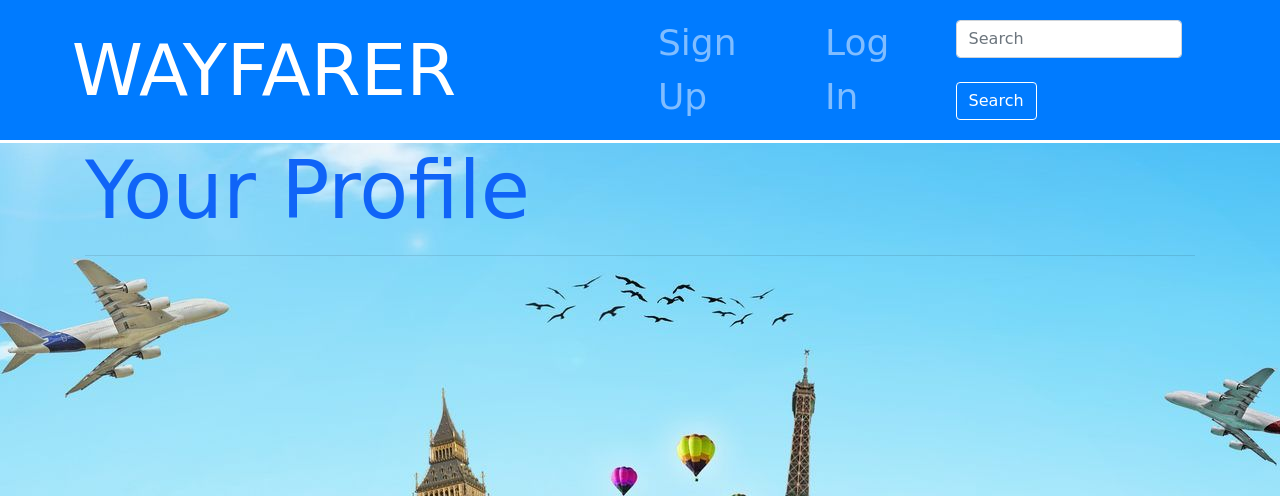
After one commit to skaiser33/wayfarer, a Django app: page /profile/ in a window 1280 px wide. The commit adds this page. Shown: the top 496 px of the page. Run offline with Django 3.2, Linux system fonts and the light colour scheme; some libraries are stand-ins or nearby versions; some web fonts are replaced.

Commit message:
adds profile page and login/logout visibility based on login status

```diff
--- a/main_app/templates/base.html
+++ b/main_app/templates/base.html
@@ -35,15 +35,24 @@
     </div>
     <div class="navbar-collapse collapse w-100 order-3 dual-collapse2">
       <ul class="navbar-nav ml-auto">
+        {% if user.is_authenticated %}
           <li class="nav-item">
             <a class="nav-link" href="/about">About</a>
           </li>
+          <li class="nav-item">
+            <a class="nav-link" href="/profile">Profile</a>
+          </li>
+          <li class="nav-item">
+            <a class="nav-link" href="{% url 'logout' %}">Log Out</a>
+          </li>
+        {% else %}
           <li class="nav-item">
             <a class="nav-link" href="{% url 'signup' %}">Sign Up</a>
           </li>
           <li class="nav-item">
             <a class="nav-link" href="{% url 'login' %}">Log In</a>
           </li>
+        {% endif %}
         {% comment %} <li class="nav-item dropdown">
           <a class="nav-link dropdown-toggle" href="#" id="navbarDropdownMenuLink" data-toggle="dropdown" aria-haspopup="true" aria-expanded="false">Dropdown</a>
           <div class="dropdown-menu" aria-labelledby="navbarDropdownMenuLink">
--- /dev/null
+++ b/main_app/templates/profile.html
@@ -0,0 +1,8 @@
+{% extends 'base.html' %}
+{% block content %}
+
+  <h1>Your Profile</h1>
+  <hr />
+
+
+{% endblock %}
--- a/main_app/urls.py
+++ b/main_app/urls.py
@@ -4,5 +4,6 @@ from . import views
 urlpatterns = [
   path('', views.home, name='home'),
   path('about/', views.about, name='about'),
+  path('profile/', views.profile, name='profile'),
   path('accounts/signup/', views.signup, name='signup'),
 ]
--- a/main_app/views.py
+++ b/main_app/views.py
@@ -8,9 +8,13 @@ from .models import Profile
 def home(request):
   return render(request, 'home.html')
 
-# Define the home view
+# Define the about view
 def about(request):
   return render(request, 'about.html')
+
+# Define the profile view
+def profile(request):
+  return render(request, 'profile.html')
 
 def signup(request):
   error_message = ''
@@ -19,7 +23,7 @@ def signup(request):
     if form.is_valid():
       user = form.save()
       login(request, user)
-      return HttpResponse('working signup')
+      return rebder(request, 'profile.html')
     else:
       error_message = 'Invalid sign up - try again'
   form = UserCreationForm()
--- a/wayfarer_project/settings.py
+++ b/wayfarer_project/settings.py
@@ -119,4 +119,6 @@ USE_TZ = True
 
 STATIC_URL = '/static/'
 
-LOGIN_REDIRECT_URL = '/about/'
+LOGIN_REDIRECT_URL = '/profile/'
+
+LOGOUT_REDIRECT_URL = '/'
```
Lines whose indentation alone changed are shown as unchanged.
